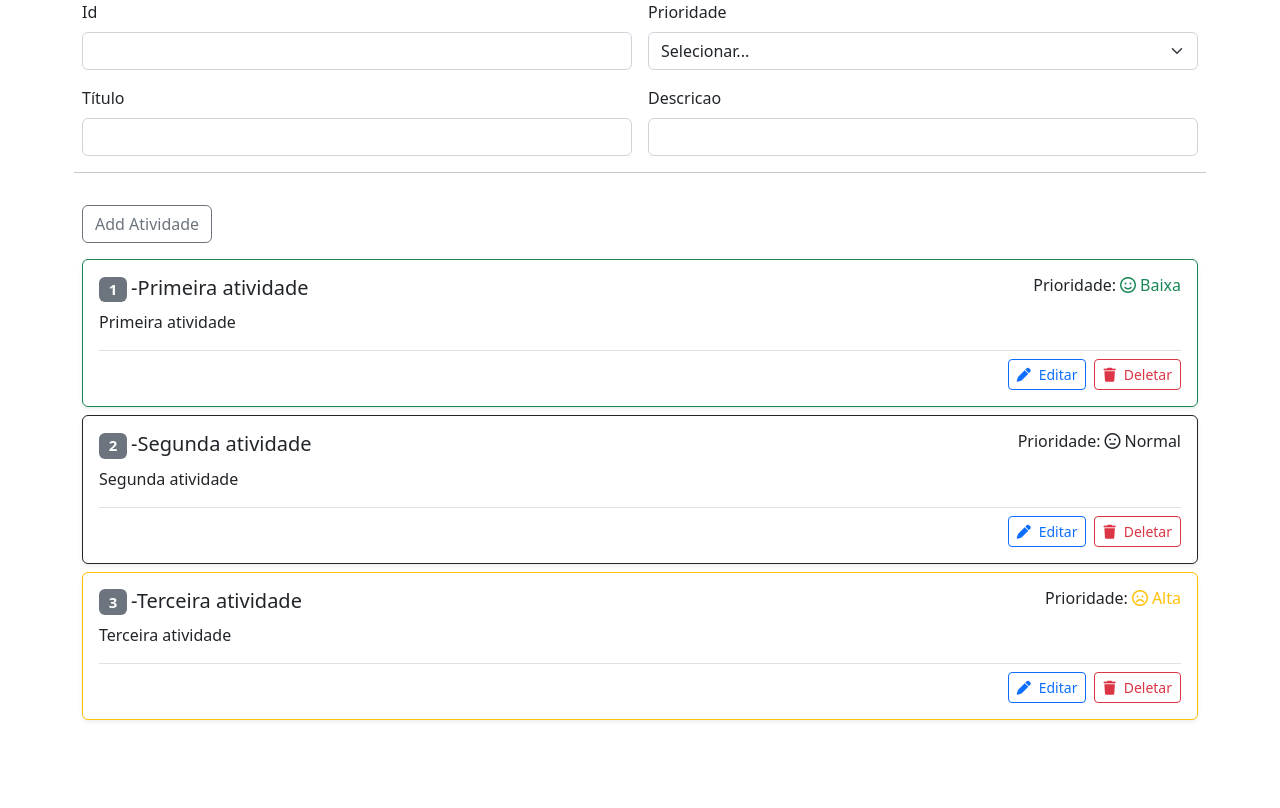
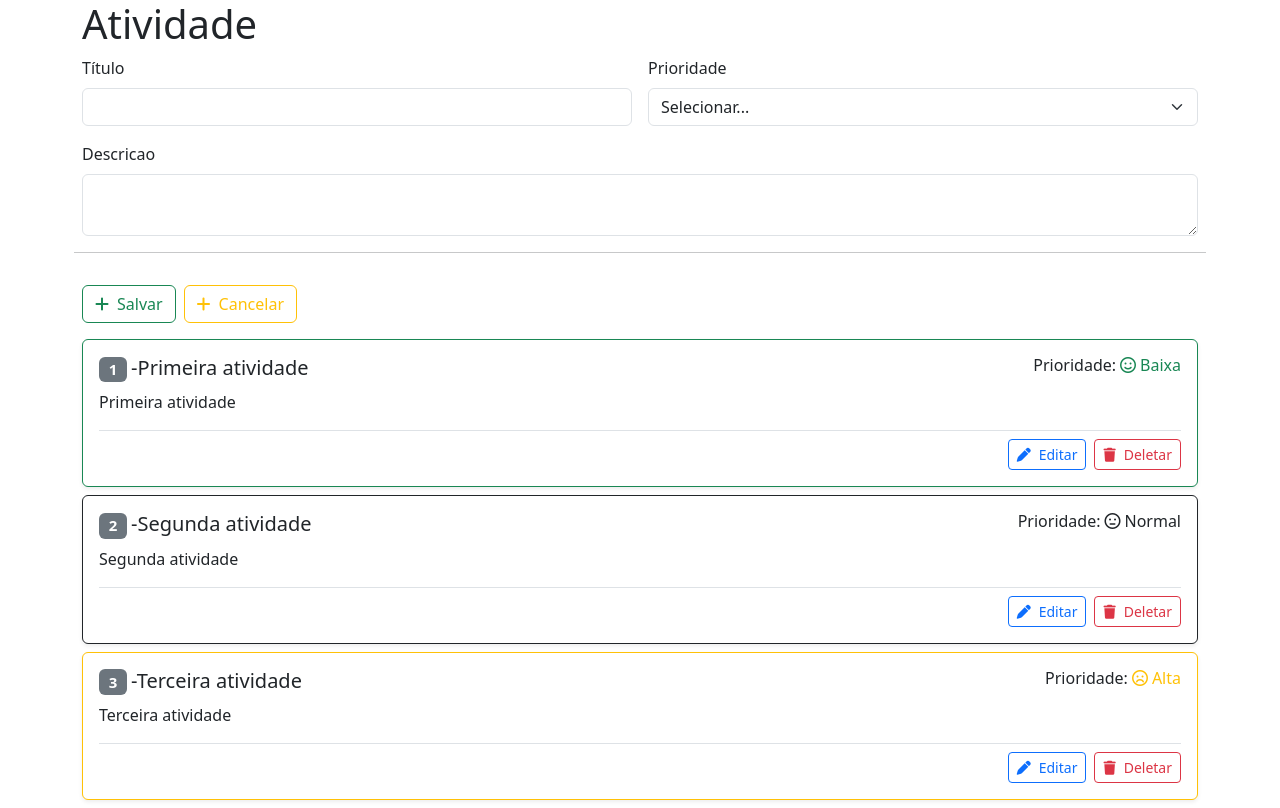
Before and after one commit to CleomilsonSales/.Net6.0_ReactJS, a React (Create React App) app in the folder pro-atividade-app/: page / in a window 1280 px wide. Built offline with nearby package versions, Linux system fonts and the light colour scheme.

Commit message:
estudos de sexta 09/06/2023 12:11

```diff
--- a/pro-atividade-app/src/App.js
+++ b/pro-atividade-app/src/App.js
@@ -41,7 +41,8 @@ function App() {
   function addAtividade (e){ //o E é um evento que esta recebendo
     e.preventDefault(); //evitando o submit do form
     const atividade = {
-      id: document.getElementById('id').value,
+      //id: document.getElementById('id').value,
+      id: Math.max.apply(Math, atividades.map((item) => item.id)) + 1,
       prioridade: document.getElementById('prioridade').value,
       titulo: document.getElementById('titulo').value,
       descricao: document.getElementById('descricao').value,
--- a/pro-atividade-app/src/components/AtividadeForm.js
+++ b/pro-atividade-app/src/components/AtividadeForm.js
@@ -1,8 +1,22 @@
-import { useState } from 'react'
+import { useState, useEffect } from 'react'
 import Atividade from './Atividade';
 
+const atividadeInicial = {
+    id: 0,
+    titulo: '',
+    prioridade: 0,
+    descricao: ''
+}
+
 export default function AtividadeForm(props) {
-    const [atividade, setAtividade] = useState({})
+    const [atividade, setAtividade] = useState(atividadeAtual())
+
+    //é como se fosse um observer, ou seja, isso é chamado sempre que o componente foi criado na aplicação e toda vez que o estado do componente muda, ele é chamado de novo
+    useEffect(() => {
+        //console.log('useEffect funcinando');
+        if (props.ativSelecionada.id !== 0)
+            setAtividade(props.ativSelecionada);
+    }, [props.ativSelecionada]) // , [] é pra ele ser usado apenas um vez no componente, se informa um constante ele so faz executar novamente nesse estado
 
     const inputTextHandler = (e) => {
         const {name, value} = e.target;
@@ -11,24 +25,56 @@ export default function AtividadeForm(props) {
         setAtividade({...atividade,[name]:value}) //to jogando uma nova propriedade ao meu array atividade
   }
 
+  const handleCancelar = (e) => {
+    e.preventDefault();
+    setAtividade(atividadeInicial);
+  }
+
+  function atividadeAtual(){
+    if (props.ativSelecionada.id === 0){
+        return props.ativSelecionada;
+    }else{
+        return atividadeInicial;
+    }
+  }
+
   return (
+    <>
+        <h1>Atividade { atividade.id !== 0 ? atividade.id : '' }</h1>
         <form className="row g-3">
-        <div className="col-md-6">
+            {/*<div className="col-md-6">
                 <label className='form-label'>Id</label>
                 <input
                     name="id"
                     id="id"
                     type="text"
                     className="form-control"
-                /*readOnly */
+                    //readOnly
                     onChange={inputTextHandler}
                     value={ props.ativSelecionada.id }
-                /*value={ props.ativSelecionada !== undefined ? Math.max.apply(Math, props.atividades.map(item => item.id)) + 1 : props.ativSelecionada.id} /*incrementado id de uma forma bem legal*/ />
+                    //incrementado id de uma forma bem legal
+                    //value={ props.ativSelecionada !== undefined ? Math.max.apply(Math, props.atividades.map(item => item.id)) + 1 : props.ativSelecionada.id} />
+            </div>*/}
+
+            <div className="col-md-6">
+                <label className="form-label">Título</label>
+                <input
+                    name='titulo'
+                    value={ atividade.titulo }
+                    onChange={ inputTextHandler }
+                    id="titulo"
+                    type="text"
+                    className="form-control" />
             </div>
 
             <div className="col-md-6">
                 <label className='form-label'>Prioridade</label>
-            <select id='prioridade' className='form-select'>
+                <select
+                    name='prioridade'
+                    value={ atividade.prioridade }
+                    onChange={ inputTextHandler }
+                    id='prioridade'
+                    className='form-select'>
                 <option defaultValue="0">Selecionar...</option>
                 <option value="1">Baixa</option>
                 <option value="2">Média</option>
@@ -36,22 +82,45 @@ export default function AtividadeForm(props) {
                 </select>
             </div>
 
-        <div className="col-md-6">
-            <label className="form-label">Título</label>
-            <input id="titulo" type="text" className="form-control" />
-        </div>
-
-        <div className="col-md-6">
+            <div className="col-md-12">
                 <label className="form-label">Descricao</label>
-            <input id="descricao" type="text" className="form-control" />
+                <textarea
+                    name='descricao'
+                    value={ atividade.descricao }
+                    onChange={ inputTextHandler }
+                    id="descricao"
+                    type="text"
+                    className="form-control" />
             </div>
 
             <hr/>
             <div className="col-12">
-            <button className="btn btn-outline-secondary" onClick={ props.addAtividade }>Add Atividade</button>
+                {atividade.id === 0 ? (
+                    <button
+                        className="btn btn-outline-secondary"
+                        onClick={ props.addAtividade }>
+                            <i className='fas fa-plus me-2'></i>
+                            Atividade
+                    </button>
+                ) : (
+                    <>
+                        <button
+                            className="btn btn-outline-success me-2" type='submit'>
+                                <i className='fas fa-plus me-2'></i>
+                                Salvar
+                        </button>
+
+                        <button
+                            className="btn btn-outline-warning"
+                            onClick={ handleCancelar }>
+                                <i className='fas fa-plus me-2'></i>
+                                Cancelar
+                        </button>
+                    </>
+                )}
             </div>
 
         </form>
-
+    </>
   )
 }
```
Also changed, not shown: pro-atividade-app/package.json (+4 -3 lines), 2 other files (tests, documents, lock files or other folders). Lines whose indentation alone changed are shown as unchanged.
